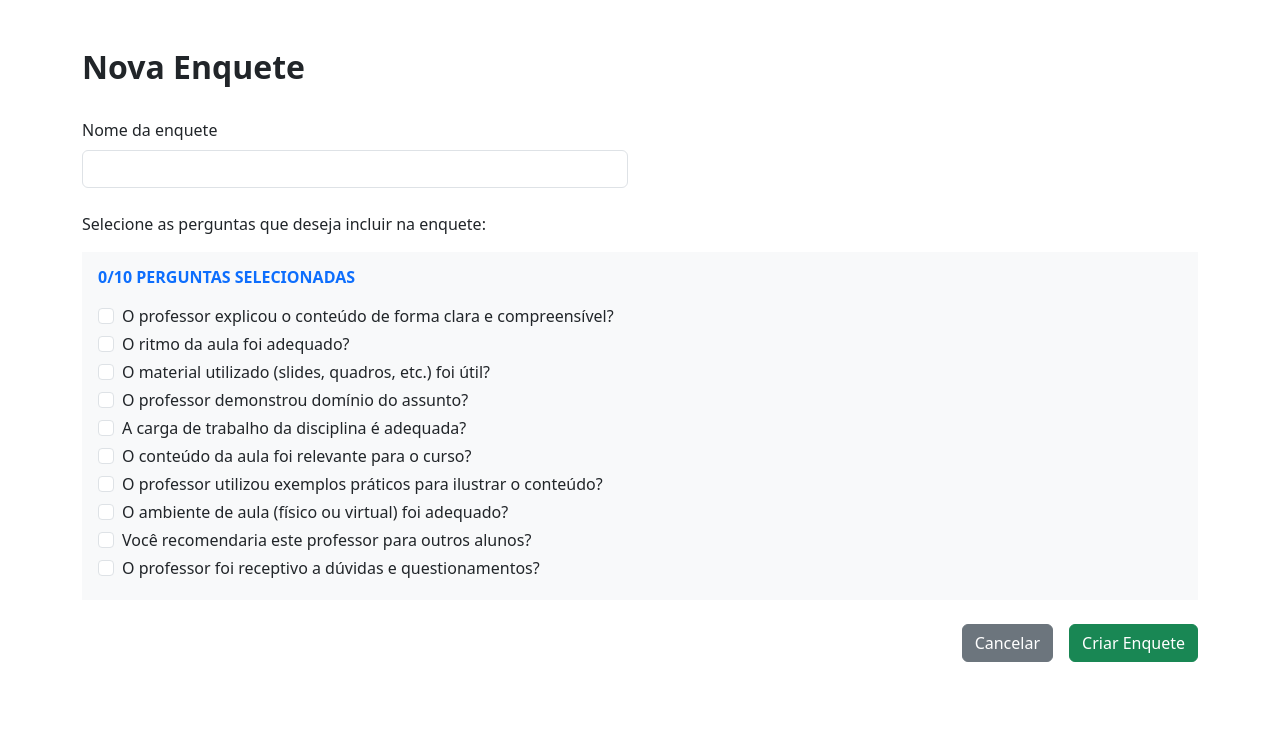
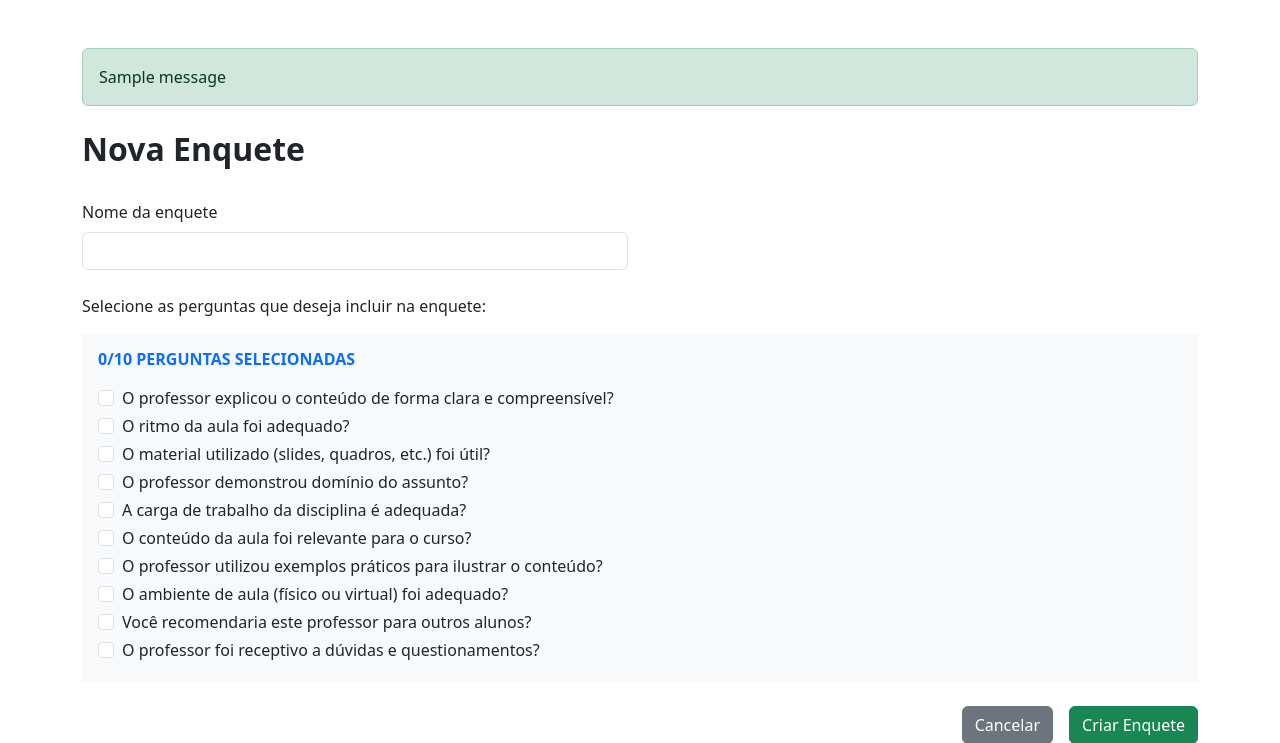
Before and after one commit to rafael-fernandes/avalia-mais, a Flask app: page /nova_enquete in a window 1280 px wide. Shown: the top 743 px of the page. Run offline with Flask 3, Linux system fonts and the light colour scheme; tables that the repository leaves empty hold one stand-in row (values such as "Sample post"); one stand-in notice (Sample message) is shown; some libraries are stand-ins or nearby versions.

Commit message:
fix: create enquetes

```diff
--- a/app.py
+++ b/app.py
@@ -109,7 +109,7 @@ def enquetes():
   elif request.method == 'POST':
     try:
       titulo = request.form['titulo']
-      perguntas = request.form.getlist('perguntas')
+      perguntas = request.form.getlist('perguntas[]')
 
       conn = sqlite3.connect('database.db')
       cursor = conn.cursor()
--- a/templates/nova_enquete.html
+++ b/templates/nova_enquete.html
@@ -4,6 +4,16 @@
 
 {% block content %}
   <div class="container py-5">
+    {% with messages = get_flashed_messages(with_categories=true) %}
+      {% if messages %}
+        {% for category, message in messages %}
+          <div class="alert alert-{{ category }} mb-4">
+            {{ message }}
+          </div>
+        {% endfor %}
+      {% endif %}
+    {% endwith %}
+
     <div class="d-flex w-100 justify-content-between align-items-center">
       <h2><strong>Nova Enquete</strong></h2>
     </div>
```
Also changed, not shown: database.db.
